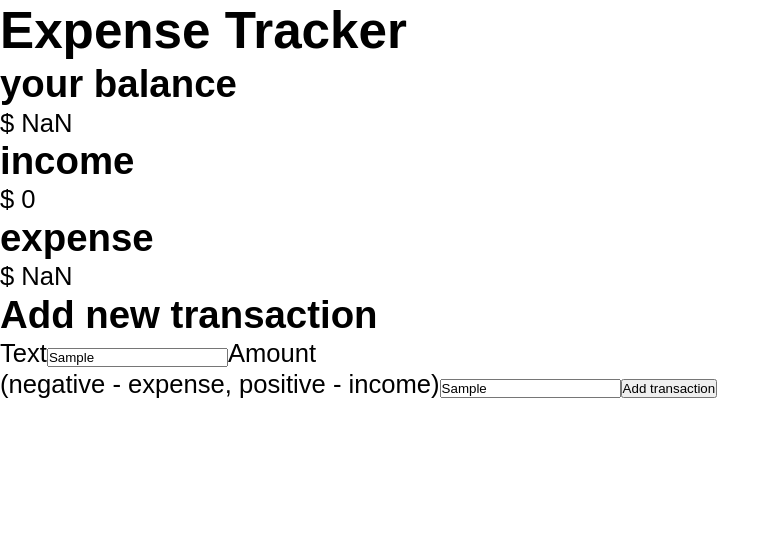
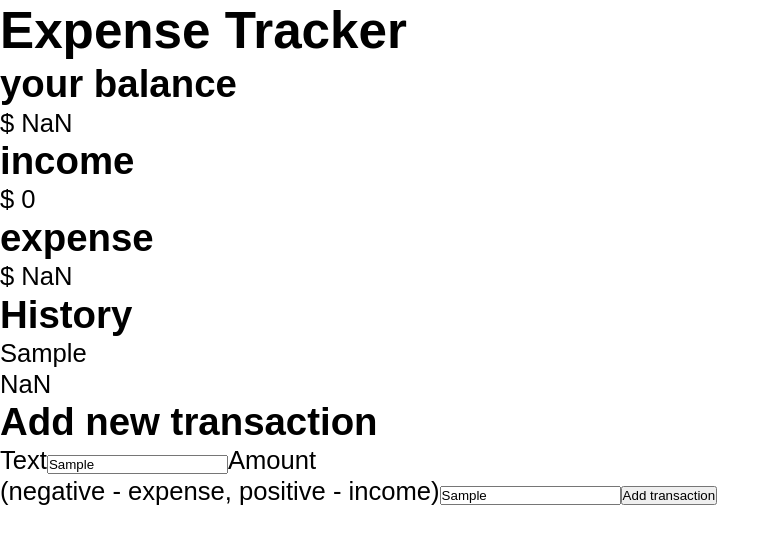
Before and after one commit to danblinders/expense-tracker, a React (Create React App) app: page / in a window 1280 px wide. Both pictures are taken after typing "Sample", "Sample" into the empty fields and a click on the button "Add transaction". Shown: the top 544 px of the page, without its empty margins (0-780 px from the left). Built offline with nearby package versions, Linux system fonts and the light colour scheme.

Commit message:
Created HistoryList and HistoryItem Components, modified AddTransactionForm component

```diff
--- a/src/components/addTransactionForm/AddTransactionForm.js
+++ b/src/components/addTransactionForm/AddTransactionForm.js
@@ -1,12 +1,20 @@
 import { useRef } from 'react';
-import './addTransaction.module.css';
+import styles from './addTransaction.module.css';
 
-const AddTransactionForm = ({updateIncome, updateExpense}) => {
+const AddTransactionForm = ({historyItems, updateIncome, updateExpense}) => {
+  const textInput = useRef(null);
   const amountInput = useRef(null);
 
   const handleSumbit = (e) => {
     e.preventDefault();
+
     const amountInputValue = +amountInput.current.value;
+
+    historyItems.push({
+      id: Math.random(100),
+      text: textInput.current.value,
+      amount: amountInputValue >= 0 ? `+${amountInputValue}` : amountInputValue
+    });
 
     if (amountInputValue > 0) {
       updateIncome(amountInputValue);
@@ -22,7 +30,7 @@ const AddTransactionForm = ({updateIncome, updateExpense}) => {
       <form action="" className="transaction-form__container">
         <label className="transaction-form__field">
           <span className="transaction-form__label">Text</span>
-          <input type="text" className="transaction-form__input" name="text" />
+          <input type="text" ref={textInput} className="transaction-form__input" name="text" />
         </label>
         <label className="transaction-form__field">
           <span className="transaction-form__label">
--- a/src/components/app/App.js
+++ b/src/components/app/App.js
@@ -2,6 +2,9 @@ import { useState } from 'react';
 import styles from './app.module.css';
 import Summary from '../summary/Summary';
 import AddTransactionForm from '../addTransactionForm/AddTransactionForm';
+import HistoryList from '../historyList/HistoryList';
+
+let history = [];
 
 function App() {
   const [income, setIncome] = useState(sessionStorage.getItem('income') || 0);
@@ -29,7 +32,8 @@ function App() {
     <div className={styles.app}>
       <h1 className="app__title">Expense Tracker</h1>
       <Summary balance={balance} income={income} expense={expense}/>
-      <AddTransactionForm updateIncome={changeIncome} updateExpense={changeExpense}/>
+      <HistoryList items={history}/>
+      <AddTransactionForm historyItems={history} updateIncome={changeIncome} updateExpense={changeExpense}/>
     </div>
   );
 }
--- /dev/null
+++ b/src/components/historyItem/HistoryItem.js
@@ -0,0 +1,14 @@
+import styles from './historyItem.module.css';
+
+const HistoryItem = ({text, amount}) => {
+  return (
+    <li className="history-item">
+      <div className="history-item__wrapper">
+        <div className="history-item__text">{text}</div>
+        <div className="history-item__count">{amount}</div>
+      </div>
+    </li>
+  );
+};
+
+export default HistoryItem;
--- /dev/null
+++ b/src/components/historyList/HistoryList.js
@@ -0,0 +1,19 @@
+import styles from './historyList.module.css';
+import HistoryItem from '../historyItem/HistoryItem';
+
+const HistoryList = ({items}) => {
+  const listItems = items.map(item => (
+    <HistoryItem key={item.id} text={item.text} amount={item.amount}/>
+  ));
+
+  return (
+    <div className="history-list">
+      <h2 className="history-list__subtitle">History</h2>
+      <ul className="history-list__items">
+        {listItems}
+      </ul>
+    </div>
+  );
+};
+
+export default HistoryList;
```
Also changed, not shown: src/components/historyItem/historyItem.module.css (added), src/components/historyList/historyList.module.css (added).
